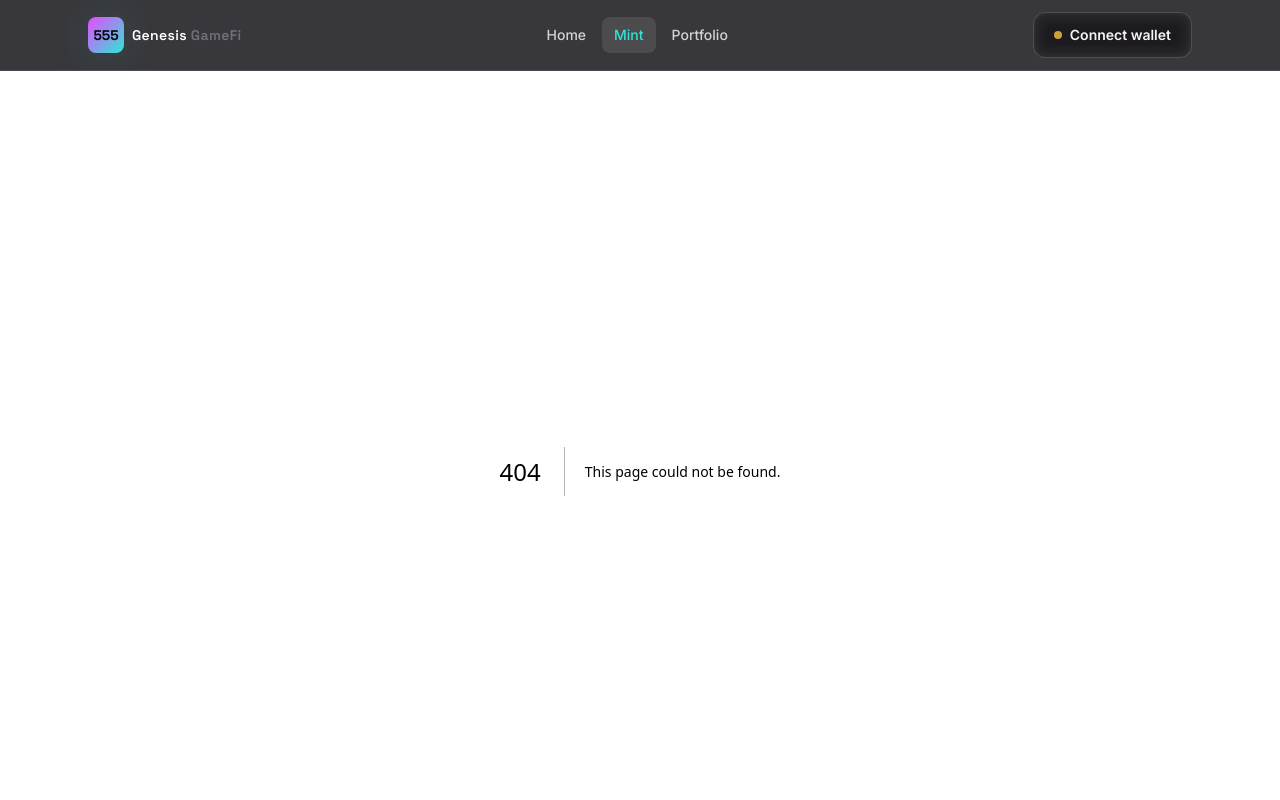
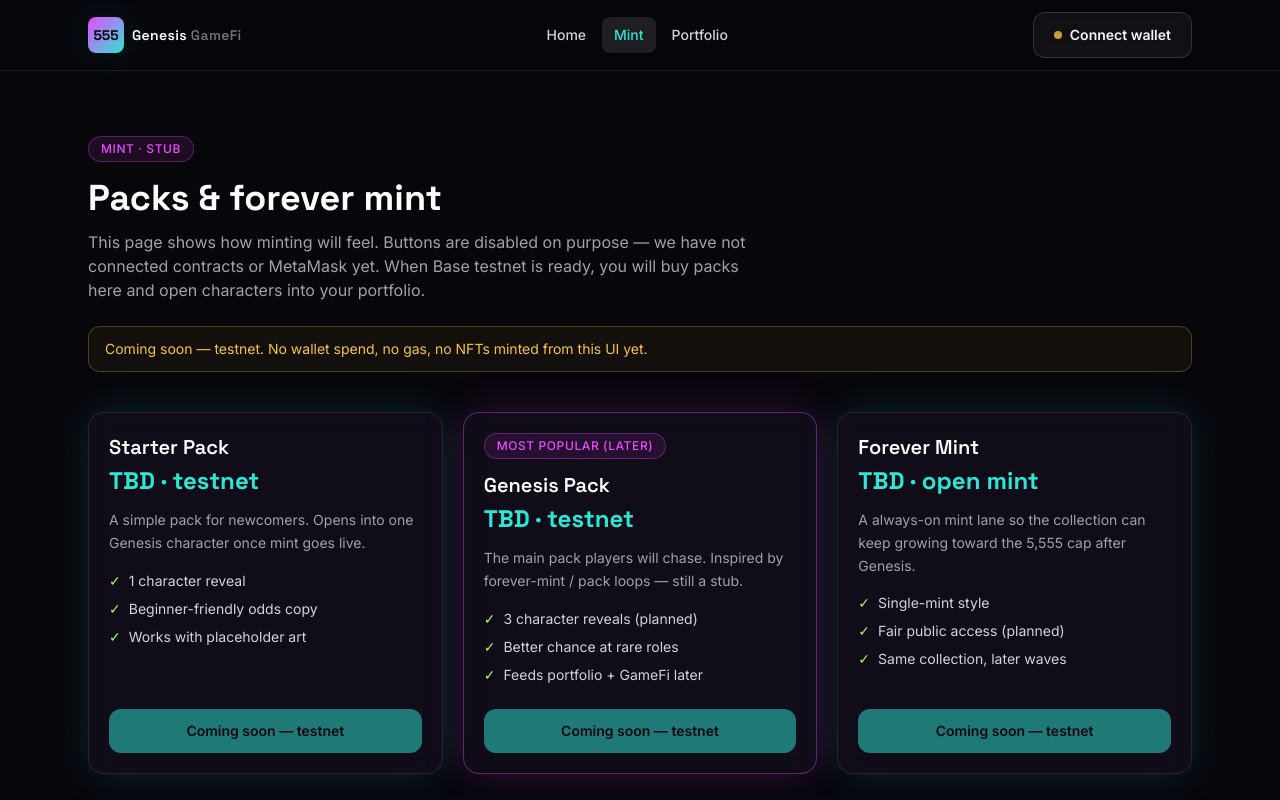
Before and after one commit to 0xcap0thed0n-spec/gamefi, a Next.js app in the folder apps/web/: page /mint in a window 1280 px wide. Before the commit this address had no page. Shown: the top 800 px of the page. Built offline with nearby package versions, Linux system fonts and the light colour scheme.

Commit message:
feat(web): add mint packs page stub

```diff
--- /dev/null
+++ b/apps/web/app/mint/page.tsx
@@ -0,0 +1,97 @@
+import type { Metadata } from "next";
+import { PackCard } from "@/components/PackCard";
+
+export const metadata: Metadata = {
+  title: "Mint",
+  description: "Pack and forever-mint UI for 555 Genesis — coming soon on Base testnet.",
+};
+
+const packs = [
+  {
+    name: "Starter Pack",
+    priceLabel: "TBD · testnet",
+    description:
+      "A simple pack for newcomers. Opens into one Genesis character once mint goes live.",
+    perks: [
+      "1 character reveal",
+      "Beginner-friendly odds copy",
+      "Works with placeholder art",
+    ],
+    featured: false,
+  },
+  {
+    name: "Genesis Pack",
+    priceLabel: "TBD · testnet",
+    description:
+      "The main pack players will chase. Inspired by forever-mint / pack loops — still a stub.",
+    perks: [
+      "3 character reveals (planned)",
+      "Better chance at rare roles",
+      "Feeds portfolio + GameFi later",
+    ],
+    featured: true,
+  },
+  {
+    name: "Forever Mint",
+    priceLabel: "TBD · open mint",
+    description:
+      "A always-on mint lane so the collection can keep growing toward the 5,555 cap after Genesis.",
+    perks: [
+      "Single-mint style",
+      "Fair public access (planned)",
+      "Same collection, later waves",
+    ],
+    featured: false,
+  },
+];
+
+export default function MintPage() {
+  return (
+    <div className="mx-auto max-w-6xl px-4 py-12 sm:px-6 sm:py-16">
+      <div className="max-w-2xl">
+        <span className="badge">Mint · stub</span>
+        <h1 className="mt-4 font-display text-3xl font-bold text-white sm:text-4xl">
+          Packs &amp; forever mint
+        </h1>
+        <p className="mt-3 text-sm leading-relaxed text-zinc-400 sm:text-base">
+          This page shows how minting will feel. Buttons are disabled on purpose
+          — we have not connected contracts or MetaMask yet. When Base testnet
+          is ready, you will buy packs here and open characters into your
+          portfolio.
+        </p>
+      </div>
+
+      <div className="mt-6 rounded-xl border border-neon-gold/25 bg-neon-gold/5 px-4 py-3 text-sm text-neon-gold">
+        Coming soon — testnet. No wallet spend, no gas, no NFTs minted from this
+        UI yet.
+      </div>
+
+      <div className="mt-10 grid gap-5 md:grid-cols-2 lg:grid-cols-3">
+        {packs.map(function (pack) {
+          return (
+            <PackCard
+              key={pack.name}
+              name={pack.name}
+              priceLabel={pack.priceLabel}
+              description={pack.description}
+              perks={pack.perks}
+              featured={pack.featured}
+            />
+          );
+        })}
+      </div>
+
+      <section className="panel mt-12 p-5 sm:p-6">
+        <h2 className="font-display text-lg font-semibold text-white">
+          How minting will work (plain English)
+        </h2>
+        <ol className="mt-4 list-decimal space-y-2 pl-5 text-sm text-zinc-400">
+          <li>Connect a wallet on Base testnet (MetaMask later).</li>
+          <li>Pick a pack or forever-mint option.</li>
+          <li>Pay with testnet tokens (fake money for learning).</li>
+          <li>Your new character IDs show up in Portfolio.</li>
+        </ol>
+      </section>
+    </div>
+  );
+}
```
